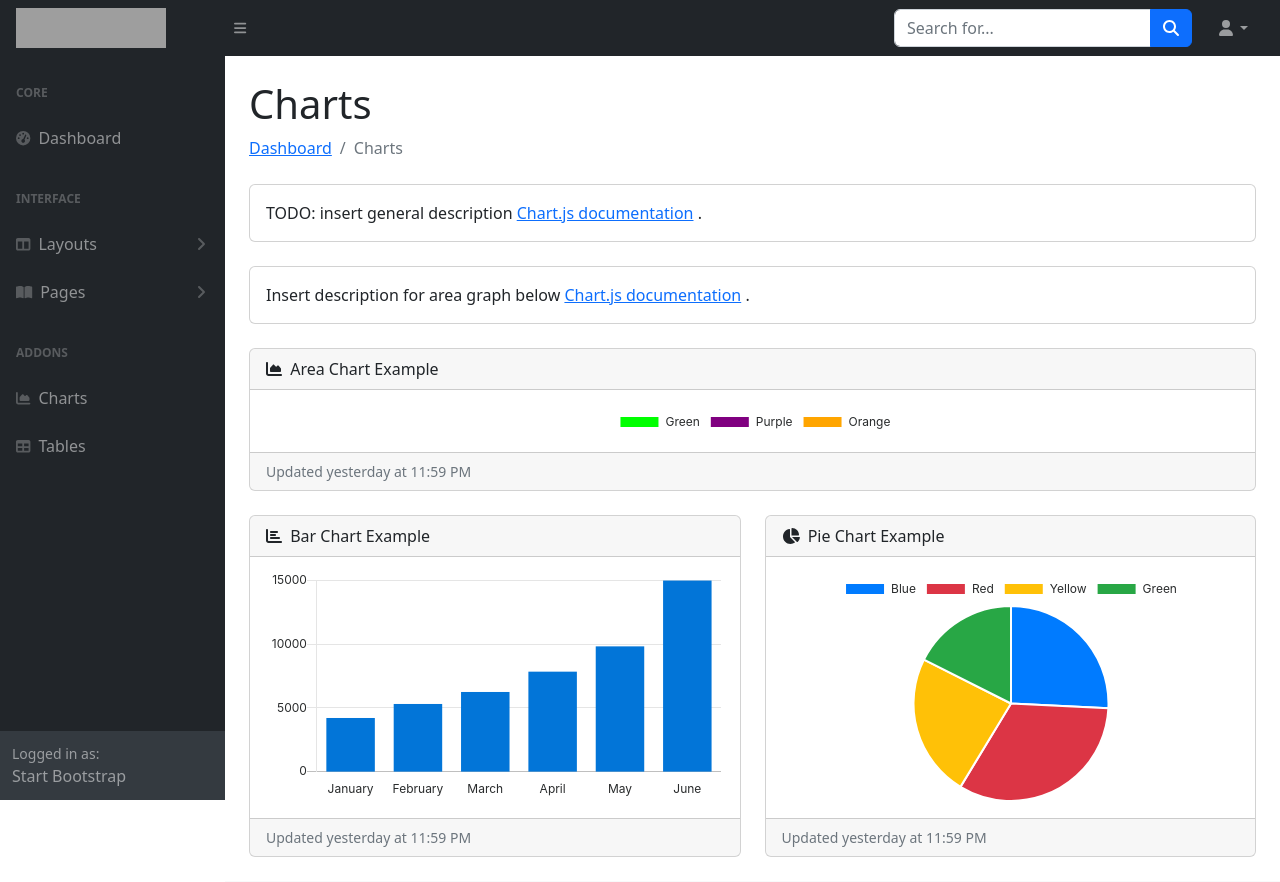
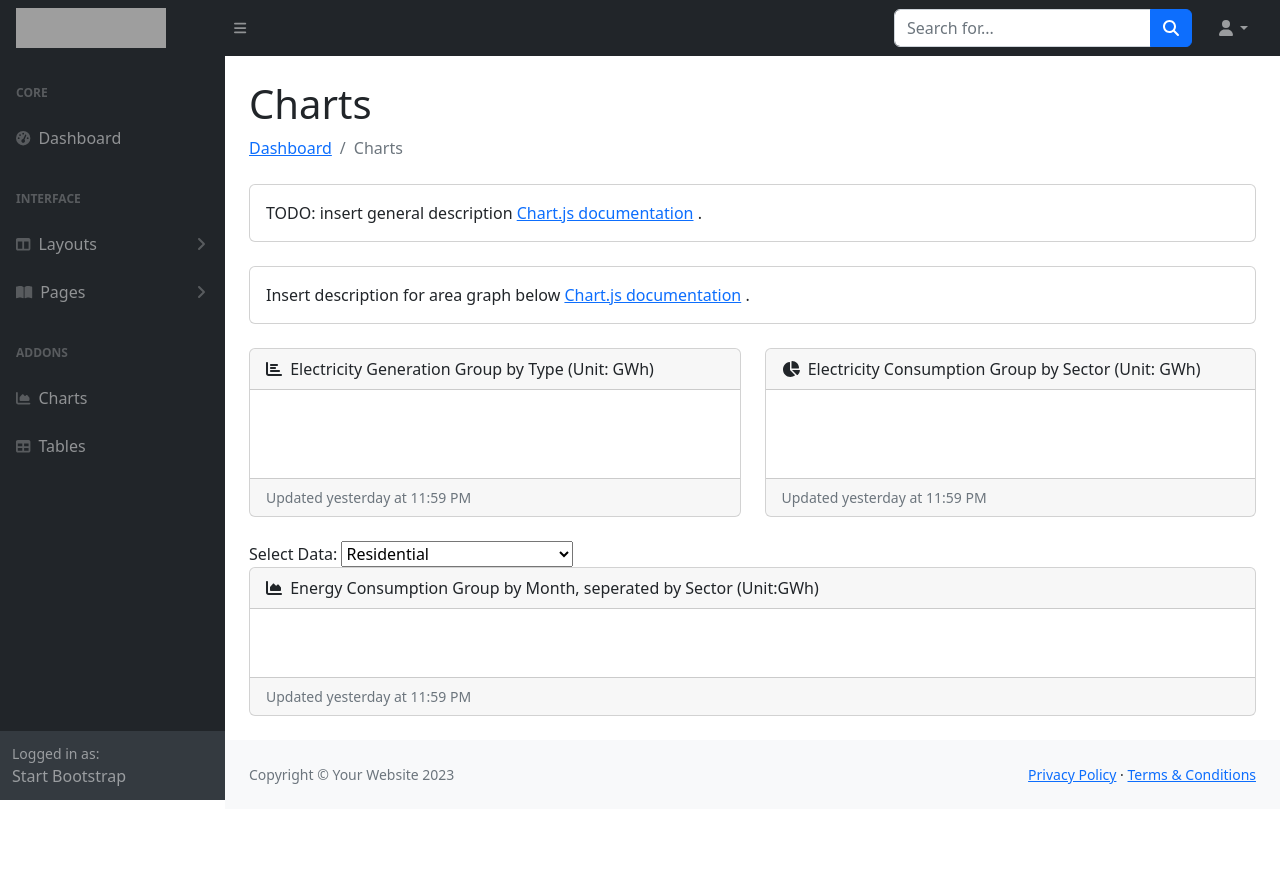
Before and after one commit to TonsonP/Joules_of_Siam_webapp, a Django app: page /charts/ in a window 1280 px wide. Shown: the top 882 px of the page. After the commit the page ends 800 px from the top, so only its background shows below. Run offline with Django 5.2, Linux system fonts and the light colour scheme; data that the repository does not hold is empty; some libraries are stand-ins or nearby versions; grey boxes are pictures that could not be loaded.

Commit message:
Complete charts page

```diff
--- a/docker/requirements.txt
+++ b/docker/requirements.txt
@@ -1,3 +1,4 @@
 Django==5.1.4
+djangorestframework==3.15.2
 numpy==2.2.1
 pandas==2.2.3
--- /dev/null
+++ b/joules_of_siam_webapp/dashboard/static/assets/charts/charts_electricity_consumption.js
@@ -0,0 +1,46 @@
+var charts_doughnut_electricity_consumption = document.getElementById('Charts_Doughnut_Electricity_Consumption').getContext('2d');
+
+var backgroundColor = [
+  '#9B59B6', '#34495E', '#16A085', '#F39C12', '#D35400', '#C0392B', '#7F8C8D',
+  '#FF6384', '#36A2EB', '#FFCE56', '#4BC0C0', '#9966FF', '#FF9F40', '#FFCD56',
+  '#8E44AD', '#3498DB', '#1ABC9C', '#2ECC71', '#E67E22', '#E74C3C', '#BDC3C7'
+
+];
+var hoverBackgroundColor = [
+  '#9B59B6CC', '#34495ECC', '#16A085CC', '#F39C12CC', '#D35400CC', '#C0392BCC', '#7F8C8DCC',
+  '#FF6384CC', '#36A2EBCC', '#FFCE56CC', '#4BC0C0CC', '#9966FFCC', '#FF9F40CC', '#FFCD56CC',
+  '#8E44ADCC', '#3498DBCC', '#1ABC9CCC', '#2ECC71CC', '#E67E22CC', '#E74C3CCC', '#BDC3C7CC'
+];
+
+fetch('/_get_charts_electricity_consumption_graph/')
+    .then(response => response.json())
+    .then(data => {
+      new Chart(charts_doughnut_electricity_consumption, {
+        type: 'doughnut',
+        data: {
+          labels: data.labels,
+          datasets: [{
+            data: data.values,
+            backgroundColor: backgroundColor.slice(0, data.labels.length), // Match colors to labels
+            hoverBackgroundColor: hoverBackgroundColor.slice(0, data.labels.length) // Match hover colors to labels
+          }],
+
+        },
+        // Options for the chart
+        options: {
+          responsive: true,
+          plugins: {
+            legend: {
+              position: 'top', // Place the legend on top
+            },
+            tooltip: {
+              enabled: true // Enable tooltips
+            }
+          }
+        }
+      });
+
+    })
+    .catch(error => {
+        console.error('Error while fetching charts_top_left_graph_area:', error)
+    });
--- /dev/null
+++ b/joules_of_siam_webapp/dashboard/static/assets/charts/charts_electricity_consumption_group_by_months.js
@@ -0,0 +1,96 @@
+var selector = document.getElementById("dataSelector");
+var charts_energy_consumption_group_by_month = document.getElementById('energy_consumption_group_by_month').getContext('2d');
+var currentChart = null;
+
+function generate_charts_energy_consumption_group_by_month(sector) {
+    console.log(sector);
+
+    fetch('/_post_charts_electricity_consumption_group_by_month_graph', {
+        method: 'POST',
+        headers: {
+            'Content-Type': 'application/json',
+        },
+        body: JSON.stringify({
+            sector: sector
+        }),
+    }).then(response => {
+        if (!response.ok) {
+            throw new Error(`HTTP error! Status: ${response.status}`);
+        }
+        return response.json();
+    })
+    .then(data => {
+        console.log(data);
+
+        var values = data.values;
+        var maxValue = Math.max(...values);
+
+        // Calculate dynamic background colors
+        var backgroundColor = values.map(value => {
+            var intensity = Math.round((value / maxValue) * 255);
+            return `rgba(${255 - intensity}, ${100 + intensity / 2}, ${intensity}, 0.8)`;
+        });
+
+        // Chart data
+        var charts_data = {
+            labels: data.labels,
+            datasets: [{
+                data: values,
+                backgroundColor: backgroundColor,
+                borderColor: 'rgba(0, 0, 0, 0.8)',
+                borderWidth: 1
+            }]
+        };
+
+        // Calculate graph scales
+        graph_scales_min = Math.min(...values) - 100;
+        graph_scales_max = Math.max(...values) + 100;
+        console.log(graph_scales_min);
+        console.log(graph_scales_max);
+
+        // Chart configuration (fixed "option" typo to "options")
+        var config = {
+            type: 'bar',
+            data: charts_data,
+            options: { // Corrected from "option" to "options"
+                responsive: true,
+                legend: {
+                    display: false // Updated to hide legend as there’s no series name
+                },
+                tooltip: {
+                    enabled: false
+                },
+                scales: {
+                    yAxes: [{
+                        ticks: {
+                            beginAtZero: true
+                        }
+                    }]
+                }
+            }
+        };
+
+        // Destroy the existing chart if it exists
+        if (currentChart) {
+            currentChart.destroy();
+        }
+
+        // Create a new Chart instance
+        currentChart = new Chart(charts_energy_consumption_group_by_month, config);
+        currentChart.update();
+    }).catch(error => {
+        console.error('Error while fetching chart data:', error);
+    });
+}
+
+// Trigger chart generation on dropdown value change
+selector.addEventListener('change', function () {
+    var selector_values = selector.value;
+    generate_charts_energy_consumption_group_by_month(selector_values);
+});
+
+// Generate the initial chart on page load
+window.addEventListener('load', function () {
+    var selector_values = selector.value;
+    generate_charts_energy_consumption_group_by_month(selector_values);
+});
--- /dev/null
+++ b/joules_of_siam_webapp/dashboard/static/assets/charts/charts_electricity_generation.js
@@ -0,0 +1,46 @@
+var charts_doughnut_electricity_generation = document.getElementById('Charts_Doughnut_Electricity_Generation').getContext('2d');
+
+var backgroundColor = [
+  '#9B59B6', '#34495E', '#16A085', '#F39C12', '#D35400', '#C0392B', '#7F8C8D',
+  '#FF6384', '#36A2EB', '#FFCE56', '#4BC0C0', '#9966FF', '#FF9F40', '#FFCD56',
+  '#8E44AD', '#3498DB', '#1ABC9C', '#2ECC71', '#E67E22', '#E74C3C', '#BDC3C7'
+
+];
+var hoverBackgroundColor = [
+  '#9B59B6CC', '#34495ECC', '#16A085CC', '#F39C12CC', '#D35400CC', '#C0392BCC', '#7F8C8DCC',
+  '#FF6384CC', '#36A2EBCC', '#FFCE56CC', '#4BC0C0CC', '#9966FFCC', '#FF9F40CC', '#FFCD56CC',
+  '#8E44ADCC', '#3498DBCC', '#1ABC9CCC', '#2ECC71CC', '#E67E22CC', '#E74C3CCC', '#BDC3C7CC'
+];
+
+fetch('/_get_charts_electricity_generation_graph/')
+    .then(response => response.json())
+    .then(data => {
+      new Chart(charts_doughnut_electricity_generation, {
+        type: 'doughnut',
+        data: {
+          labels: data.labels,
+          datasets: [{
+            data: data.values,
+            backgroundColor: backgroundColor.slice(0, data.labels.length), // Match colors to labels
+            hoverBackgroundColor: hoverBackgroundColor.slice(0, data.labels.length) // Match hover colors to labels
+          }],
+
+        },
+        // Options for the chart
+        options: {
+          responsive: true,
+          plugins: {
+            legend: {
+              position: 'top', // Place the legend on top
+            },
+            tooltip: {
+              enabled: true // Enable tooltips
+            }
+          }
+        }
+      });
+
+    })
+    .catch(error => {
+        console.error('Error while fetching charts_top_left_graph_area:', error)
+    });
--- a/joules_of_siam_webapp/dashboard/static/assets/charts/charts_top_graph_area.js
+++ /dev/null
@@ -1,44 +0,0 @@
-var ctx = document.getElementById('testdoughnut').getContext('2d');
-
-  // Data for first doughnut chart
-  var doughnutData1 = {
-    labels: ['Red', 'Blue', 'Yellow'],
-    datasets: [{
-      data: [300, 50, 100],
-      backgroundColor: ['#FF0000', '#0000FF', '#FFFF00'],
-      hoverBackgroundColor: ['#FF6666', '#6666FF', '#FFFF66']
-    }]
-  };
-
-  // Data for second doughnut chart
-  var doughnutData2 = {
-    labels: ['Green', 'Purple', 'Orange'],
-    datasets: [{
-      data: [200, 150, 250],
-      backgroundColor: ['#00FF00', '#800080', '#FFA500'],
-      hoverBackgroundColor: ['#66FF66', '#9933FF', '#FF9966']
-    }]
-  };
-
-  // Options for both charts
-  var options = {
-    cutoutPercentage: 70,  // The percentage of the chart's radius that is cut out of the middle
-    rotation: -0.5 * Math.PI,  // Start angle of the first doughnut
-    circumference: Math.PI,  // Half the circle
-    responsive: true,
-    maintainAspectRatio: false
-  };
-
-  // Create two doughnut charts on the same canvas
-  var myChart = new Chart(ctx, {
-    type: 'doughnut',
-    data: doughnutData1,  // First doughnut chart data
-    options: options
-  });
-
-  // Create a second doughnut chart with different data
-  var myChart2 = new Chart(ctx, {
-    type: 'doughnut',
-    data: doughnutData2,  // Second doughnut chart data
-    options: options
-  });
--- a/joules_of_siam_webapp/dashboard/templates/dashboard_main/charts.html
+++ b/joules_of_siam_webapp/dashboard/templates/dashboard_main/charts.html
@@ -132,15 +132,58 @@
                                 .
                             </div>
                         </div>
-                        <div class="card mb-4">
+                        <!-- <div class="card mb-4">
                             <div class="card-header">
                                 <i class="fas fa-chart-area me-1"></i>
                                 Area Chart Example
                             </div>
                             <div class="card-body"><canvas id="testdoughnut" width="100%" height="30"></canvas></div>
                             <div class="card-footer small text-muted">Updated yesterday at 11:59 PM</div>
+                        </div> -->
+                        <div class="row">
+                            <div class="col-lg-6">
+                                <div class="card mb-4">
+                                    <div class="card-header">
+                                        <i class="fas fa-chart-bar me-1"></i>
+                                        Electricity Generation Group by Type (Unit: GWh)
+                                    </div>
+                                    <div class="card-body"><canvas id="Charts_Doughnut_Electricity_Generation" width="100%" height="50"></canvas></div>
+                                    <div class="card-footer small text-muted">Updated yesterday at 11:59 PM</div>
+                                </div>
+                            </div>
+                            <div class="col-lg-6">
+                                <div class="card mb-4">
+                                    <div class="card-header">
+                                        <i class="fas fa-chart-pie me-1"></i>
+                                        Electricity Consumption Group by Sector (Unit: GWh)
+                                    </div>
+                                    <div class="card-body"><canvas id="Charts_Doughnut_Electricity_Consumption" width="100%" height="50"></canvas></div>
+                                    <div class="card-footer small text-muted">Updated yesterday at 11:59 PM</div>
+                                </div>
+                            </div>
                         </div>
-                        <div class="row">
+
+                        <div>
+                            <label for="dataSelector">Select Data:</label>
+                            <select id="dataSelector">
+                              <option value="Residential">Residential</option>
+                              <option value="Business">Business</option>
+                              <option value="Industrial">Industrial</option>
+                              <option value="Government and Non-Profit">Government and Non-Profit</option>
+                              <option value="Other sector">Others</option>
+                              <option value="Grand Total">Grand Total</option>
+                            </select>
+                          </div>
+
+                        <div class="card mb-4">
+                            <div class="card-header">
+                                <i class="fas fa-chart-area me-1"></i>
+                                Energy Consumption Group by Month, seperated by Sector (Unit:GWh)
+                            </div>
+                            <div class="card-body"><canvas id="energy_consumption_group_by_month" width="100%" height="30"></canvas></div>
+                            <div class="card-footer small text-muted">Updated yesterday at 11:59 PM</div>
+                        </div>
+                        <!-- <div class="row">
                             <div class="col-lg-6">
                                 <div class="card mb-4">
                                     <div class="card-header">
@@ -161,7 +204,7 @@
                                     <div class="card-footer small text-muted">Updated yesterday at 11:59 PM</div>
                                 </div>
                             </div>
-                        </div>
+                        </div> -->
                     </div>
                 </main>
                 <footer class="py-4 bg-light mt-auto">
@@ -181,8 +224,9 @@
         <script src="https://cdn.jsdelivr.net/npm/bootstrap@5.2.3/dist/js/bootstrap.bundle.min.js" crossorigin="anonymous"></script>
         <script src="{% static 'js/scripts.js' %}"></script>
         <script src="https://cdnjs.cloudflare.com/ajax/libs/Chart.js/2.8.0/Chart.min.js" crossorigin="anonymous"></script>
-        <script src="{% static 'assets/charts/charts_top_graph_area.js' %}"></script>
-        <script src="{% static 'assets/demo/chart-bar-demo.js' %}"></script>
-        <script src="{% static 'assets/demo/chart-pie-demo.js' %}"></script>
+        <!-- <script src="https://cdn.jsdelivr.net/npm/chartjs-plugin-datalabels"></script> -->
+        <script src="{% static 'assets/charts/charts_electricity_generation.js' %}"></script>
+        <script src="{% static 'assets/charts/charts_electricity_consumption.js' %}"></script>
+        <script src="{% static 'assets/charts/charts_electricity_consumption_group_by_months.js' %}"></script>
     </body>
 </html>
--- a/joules_of_siam_webapp/dashboard/urls.py
+++ b/joules_of_siam_webapp/dashboard/urls.py
@@ -6,6 +6,8 @@ urlpatterns = [
     path('_get_dashboard_home_left_graph/', views.dashboard_home_left_graph, name="_get_dashboard_home_left_graph"),
     path('_get_dashboard_home_right_graph/', views.dashboard_home_right_graph, name="_get_dashboard_home_right_graph"),
     path('charts/', views.charts, name='charts'),
-    path('_get_charts_top_graph/', views.charts_top_graph, name="_get_charts_top_graph"),
+    path('_get_charts_electricity_generation_graph/', views.charts_electricity_generation_graph, name="_get_charts_electricity_generation_graph"),
+    path('_get_charts_electricity_consumption_graph/', views.charts_electricity_consumption_graph, name="_get_charts_electricity_consumption_graph"),
+    path('_post_charts_electricity_consumption_group_by_month_graph', views.charts_electricity_consumption_group_by_month, name="_post_charts_electricity_consumption_group_by_month_graph"),
     path('tables/', views.tables, name='tables'),
 ]
--- a/joules_of_siam_webapp/dashboard/views.py
+++ b/joules_of_siam_webapp/dashboard/views.py
@@ -1,7 +1,8 @@
 from django.shortcuts import render
 from django.http import JsonResponse
-from .service_set.dashboard import generated_data, generated_graph_dh_left_graph, generated_graph_dh_right_graph, get_projects_description, get_features_explaination, get_data_electricity_generation_by_sector
-
+from .service_set.dashboard import generated_data, generated_graph_dh_left_graph, generated_graph_dh_right_graph, get_projects_description, get_features_explaination, get_data_electricity_generation_by_sector, get_data_electricitiy_generation_by_type, get_data_electricity_consumption_per_months
+from rest_framework.decorators import api_view
+from rest_framework.response import Response
 
 def dashboard_home_left_graph(request):
     data = generated_graph_dh_left_graph()
@@ -23,9 +24,23 @@ def dashboard_home(request):
 
     return render(request, 'dashboard_main/index.html', context_data)
 
-def charts_top_graph(request):
+def charts_electricity_generation_graph(request):
+    data = get_data_electricitiy_generation_by_type()
+    return JsonResponse(data)
+
+def charts_electricity_consumption_graph(request):
     data = get_data_electricity_generation_by_sector()
     return JsonResponse(data)
+
+@api_view(['POST'])
+def charts_electricity_consumption_group_by_month(request):
+
+    data = request.data
+    sector = data["sector"]
+
+    data = get_data_electricity_consumption_per_months(sector)
+    return JsonResponse(data)
+
 
 def charts(request):
     return render(request, 'dashboard_main/charts.html')
--- a/joules_of_siam_webapp/joules_of_siam_webapp/settings.py
+++ b/joules_of_siam_webapp/joules_of_siam_webapp/settings.py
@@ -39,6 +39,7 @@ INSTALLED_APPS = [
     'django.contrib.messages',
     'django.contrib.staticfiles',
     'django.contrib.humanize',
+    'rest_framework',
     'dashboard',
 ]
 
```
Also changed, not shown: joules_of_siam_webapp/dashboard/service_set/dashboard.py (+28 -3 lines), 3 other files.
